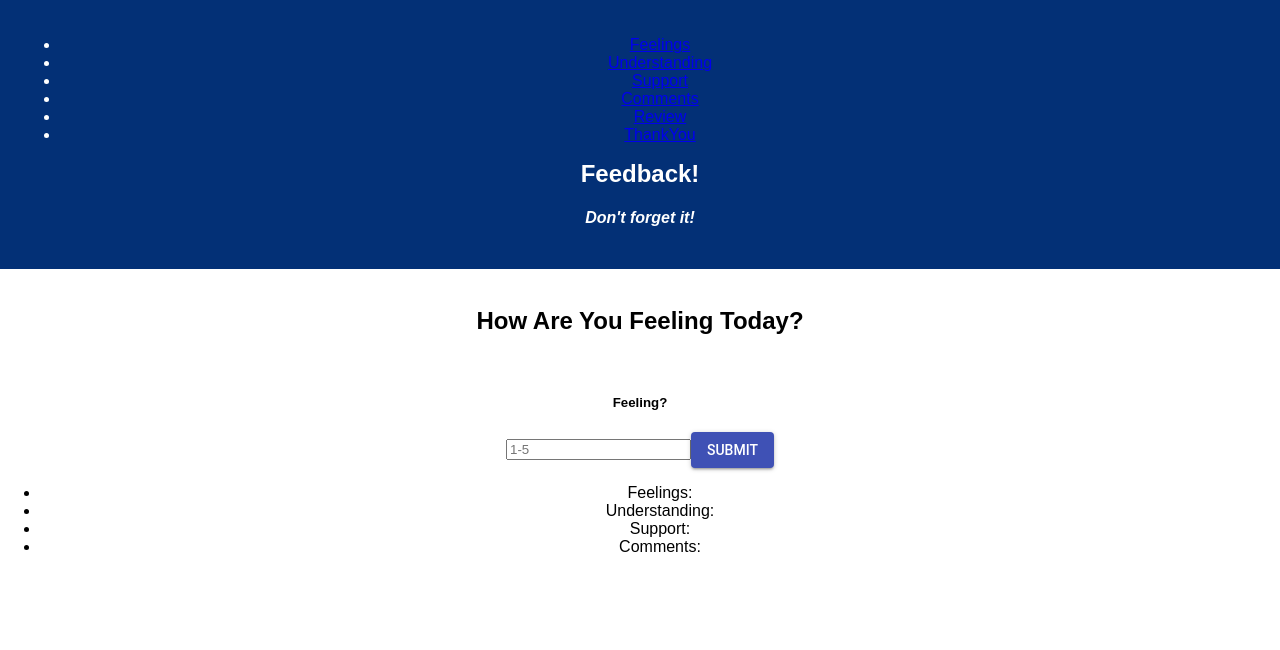
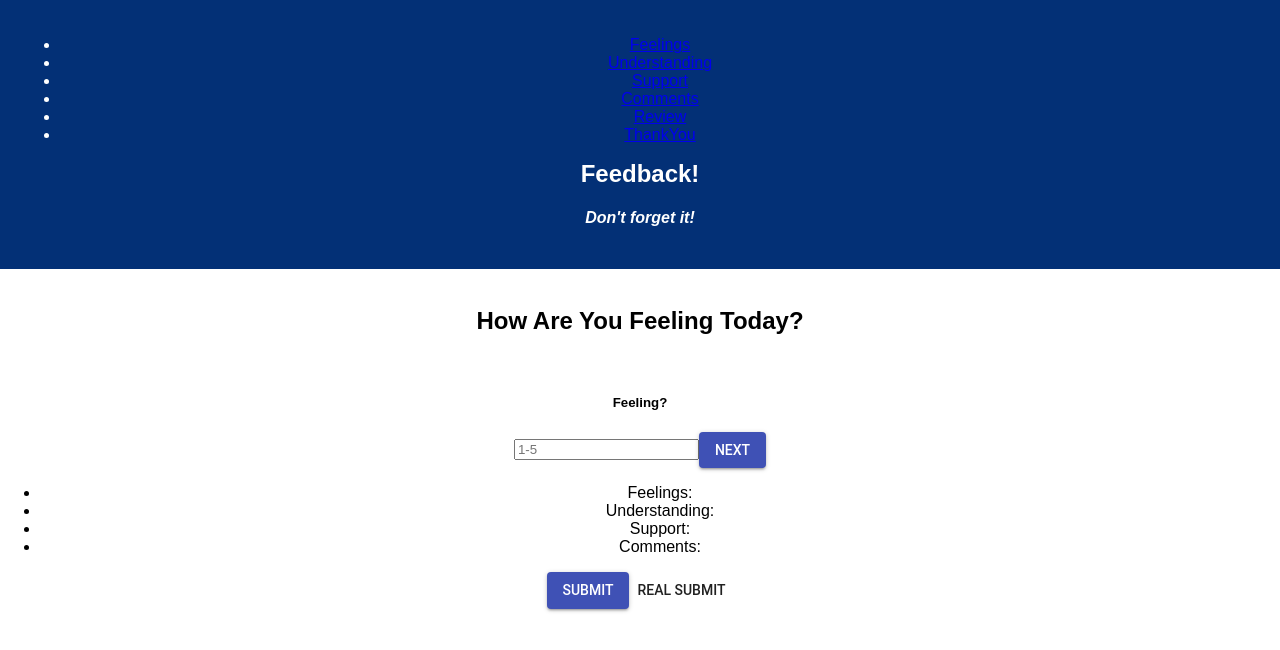
Before and after one commit to mbts8984/Redux-Feedback-Form, a React (Create React App) app: page /#/ in a window 1280 px wide. Shown: the top 650 px of the page. Built offline with nearby package versions, Linux system fonts and the light colour scheme.

Commit message:
can get to the success page, still need to conditionally render the submit button

```diff
--- a/src/components/App/App.js
+++ b/src/components/App/App.js
@@ -52,7 +52,7 @@ class App extends Component {
         <Route path='/commentsIn' component={ Comments } />
         <Route path='/review' component={ Review }/>
         <Route path='/success' component={ Success } />
-        <Review />
+        {/* <Review /> */}
 
        </HashRouter>
       </div>
--- a/src/components/Comments/Comments.jsx
+++ b/src/components/Comments/Comments.jsx
@@ -1,6 +1,7 @@
 import React, { Component } from 'react';
 import { connect } from 'react-redux';
 import { Button } from '@material-ui/core';
+import Review from '../Review/Review.jsx';
 
 export class Comments extends Component {
 
@@ -35,8 +36,9 @@ export class Comments extends Component {
                 <h5>Comments?</h5>
                 <form onSubmit={this.handleCommentsSubmit}>
                     <input type="text" placeholder="Comments" onChange={this.handleChangeFor('comments')}></input>
-                    <Button type="submit" variant="contained" color="primary">Submit</Button>
+                    <Button type="submit" variant="contained" color="primary">Back To Feelings</Button>
                 </form>
+                <Review />
             </div>
         )
     }
--- a/src/components/Feeling/Feeling.jsx
+++ b/src/components/Feeling/Feeling.jsx
@@ -1,6 +1,7 @@
 import React, { Component } from 'react';
 import { connect } from 'react-redux';
 import { Button } from '@material-ui/core';
+import Review from '../Review/Review.jsx';
 
 export class Feeling extends Component {
 
@@ -33,8 +34,9 @@ export class Feeling extends Component {
             <h5>Feeling?</h5>
             <form onSubmit={this.handleFeelingSubmit}>
                 <input type="number" placeholder="1-5" onChange={this.handleChangeFor}></input>
-                  <Button type="submit" variant="contained" color="primary">Submit</Button>
+                  <Button type="submit" variant="contained" color="primary">Next</Button>
             </form>
+          <Review />
         </div>
       )
   }
--- a/src/components/Review/Review.jsx
+++ b/src/components/Review/Review.jsx
@@ -1,7 +1,43 @@
 import React, { Component } from 'react';
 import { connect } from 'react-redux';
+import { Button } from '@material-ui/core';
+import { withRouter } from 'react-router';
 
 export class Review extends Component {
+
+    state = {
+        allFilled: false
+    }
+
+    //if the opposite of the feeback is true, move to true
+    checkAllFilled = () => {
+        if (this.props.reduxState.feedbackReducer.feelings.feelings >= 1 && this.props.reduxState.feedbackReducer.feelings.feelings >= 5 &&
+            this.props.reduxState.feedbackReducer.understanding.understanding &&
+            this.props.reduxState.feedbackReducer.support.support &&
+            this.props.reduxState.feedbackReducer.comments.comments)
+
+            {
+            this.setState({
+               allFilled: true
+           })
+       }
+       else {
+           this.setState({
+               allFilled: true
+           })
+       }
+   };
+
+// on click of submit, go to success page
+    submitFeedback = () => {
+        console.log('in submitFeedback');
+        this.props.history.push('/success')
+    }
+
+    componentDidMount(){
+        this.checkAllFilled();
+    }
+
     render() {
         console.log(this.props.reduxState);
 
@@ -13,6 +49,8 @@ export class Review extends Component {
                     <li>Support: {this.props.reduxState.feedbackReducer.support.support}</li>
                     <li>Comments: {this.props.reduxState.feedbackReducer.comments.comments}</li>
                 </ul>
+                <Button onClick={this.submitFeedback} variant="contained" color="primary">Submit </Button>
+                <Button disabled={!this.state.allFilled} onClick={this.submitFeedback}>Real Submit</Button>
             </div>
         )
     }
@@ -25,4 +63,4 @@ const mapStateToProps = (reduxState) => {
     }
 }
 
-export default connect(mapStateToProps)(Review)
+export default withRouter(connect(mapStateToProps)(Review));
--- a/src/components/Success/Success.jsx
+++ b/src/components/Success/Success.jsx
@@ -1,9 +1,27 @@
 import React, { Component } from 'react';
 import { connect } from 'react-redux';
+import { Button } from '@material-ui/core';
 
 export class Success extends Component {
+
+    restartFeedback = (event) => {
+        console.log('in restartFeedback');
+        this.props.history.push('/')
+    }
+
+
+
+
     render() {
-        return <p>TEST5</p>
+        return (
+            <div>
+                <h2>Thank You For Your Thoughtful Feedback!</h2>
+
+                <Button onClick={this.restartFeedback}variant="contained" color="primary">Leave New Feedback</Button>
+
+            </div>
+        )
+
     }
 
 }
--- a/src/components/Support/Support.jsx
+++ b/src/components/Support/Support.jsx
@@ -1,6 +1,7 @@
 import React, { Component } from 'react';
 import { connect } from 'react-redux';
 import { Button } from '@material-ui/core';
+import Review from '../Review/Review.jsx';
 
 export class Support extends Component {
 
@@ -32,9 +33,11 @@ export class Support extends Component {
                 <h5>Support?</h5>
                 <form onSubmit={this.handleSupportSubmit}>
                     <input type="number" placeholder="1-5" onChange={this.handleChangeFor('support')}></input>
-                    <Button type="submit" variant="contained" color="primary">Submit</Button>
+                    <Button type="submit" variant="contained" color="primary">Next</Button>
                 </form>
+            <Review />
             </div>
+
         )
     }
 
--- a/src/components/Understanding/Understanding.jsx
+++ b/src/components/Understanding/Understanding.jsx
@@ -1,7 +1,7 @@
 import React, { Component } from 'react';
 import { connect } from 'react-redux';
 import { Button } from '@material-ui/core';
-
+import Review from '../Review/Review.jsx';
 
 export class Understanding extends Component {
 
@@ -35,8 +35,9 @@ export class Understanding extends Component {
                 <h5>Understanding?</h5>
                 <form onSubmit={this.handleUnderstandingSubmit}>
                     <input type="number" placeholder="1-5" onChange={this.handleChangeFor}></input>
-                    <Button type="submit" variant="contained" color="primary">Submit</Button>
+                    <Button type="submit" variant="contained" color="primary">Next</Button>
                 </form>
+            <Review />
             </div>
         )
     }
```
